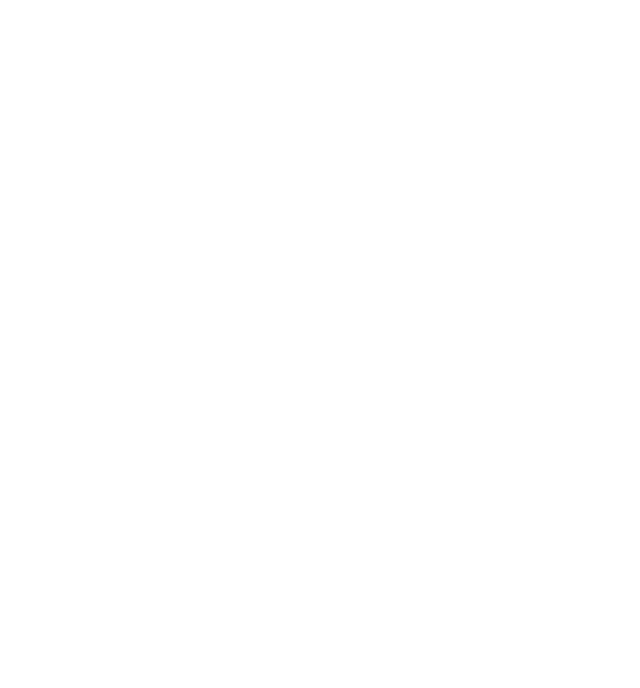
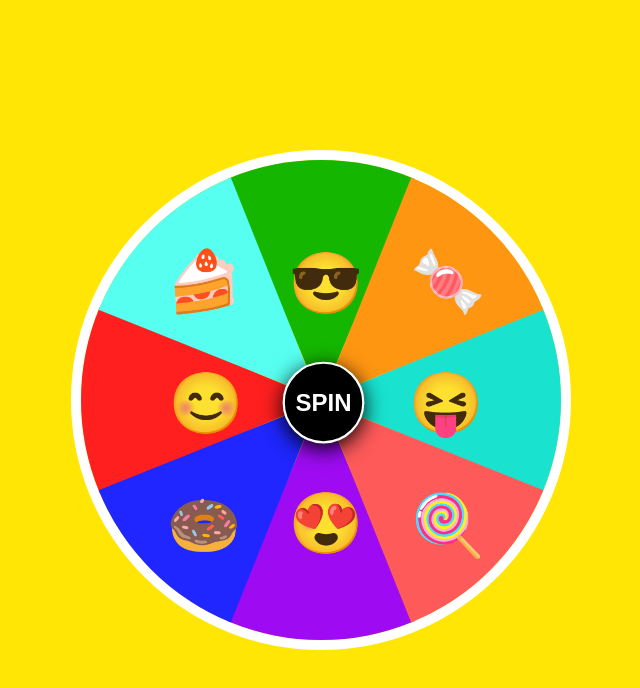
Before and after one commit to AlexandrosI/wheelie, a plain HTML site: page index.html in a window 1280 px wide. Shown: the whole page, without its empty margins (319-959 px from the left). Drawn offline with Linux system fonts and the light colour scheme.

Commit message:
Added CSS JS Wheelie Code

```diff
--- a/index.html
+++ b/index.html
@@ -4,9 +4,29 @@
     <meta charset="UTF-8">
     <meta http-equiv="X-UA-Compatible" content="IE=edge">
     <meta name="viewport" content="width=device-width, initial-scale=1.0">
+    <link rel="stylesheet" href="./style.css">
     <title>Document</title>
 </head>
 <body>
 
+    <div id="main" class="main">
+        <div id="wheel" class="wheel">
+               <div>
+                    <span class="span1"><p>😊</p></span>
+                    <span class="span2"><p>😝</p></span>
+                    <span class="span3"><p>😍</p></span>
+                    <span class="span4"><p>😎</p></span>
+
+                    <span class="span5"><p>🍩</p></span>
+                    <span class="span6"><p>🍭</p></span>
+                    <span class="span7"><p>🍰</p></span>
+                    <span class="span8"><p>🍬</p></span>
+              </div>
+         </div>
+
+         <button class="spin" onclick="letsSpin()">SPIN</button>
+   </div>
+
+   <script src="./script.js"></script>
 </body>
 </html>
--- /dev/null
+++ b/script.js
@@ -0,0 +1,10 @@
+function letsSpin() {
+
+    var x = 1024; //min value
+    var y = 9999; //max value
+
+    var deg = Math.floor(Math.random() * (x - y)) + y;
+
+    document.getElementById('wheel').style.transform = "rotate("+deg+"deg)";
+
+}
--- /dev/null
+++ b/style.css
@@ -0,0 +1,127 @@
+* {
+    margin: 0;
+    padding: 0;
+    box-sizing: border-box;
+    outline: none;
+}
+body {
+    font-family: sans-serif;
+    display: flex;
+    justify-content: center;
+    align-items: center;
+    height: 100vh;
+    overflow: hidden;
+    background: #ffe605;
+    background-size: cover;
+}
+.main {
+    position: relative;
+    width: 500px;
+    height: 500px;
+}
+.wheel {
+    width: 100%;
+    height: 100%;
+    position: relative;
+    border-radius: 50%;
+    border: 10px solid #fff;
+    overflow: hidden;
+    transition: all ease 4s;
+}
+span {
+    width: 50%;
+    height: 50%;
+    display: inline-block;
+    position: absolute;
+}
+.span1 {
+   clip-path: polygon(0 92%, 100% 50%, 0 8%);
+   background-color: #ff1f1f;
+   top: 120px;
+   left: 0;
+}
+.span2 {
+    clip-path: polygon(100% 92%, 0 50%, 100% 8%);
+    background-color: #19e3cf;
+    top: 120px;
+    right: 0;
+ }
+ .span3 {
+    clip-path: polygon(50% 0%, 8% 100%, 92% 100%);
+    background-color: #9e0bf3;
+    bottom: 0;
+    left: 120px;
+ }
+ .span4 {
+    clip-path: polygon(50% 100%, 92% 0, 8% 0);
+    background-color: #15b600;
+    top: 0;
+    left: 120px;
+ }
+.span5 {
+    clip-path: polygon(0 40%, 100% 0%, 60% 100%);
+    background-color: #1f26ff;
+    bottom: -2px;
+    right: 242px;
+ }
+.span6 {
+    clip-path: polygon(40% 100%, 0 0%, 100% 40%);
+    background-color: #ff5a5a;
+    bottom: -2px;
+    left: 242px;
+ }
+ .span7 {
+    clip-path: polygon(60% 0, 100% 100%, 0 60%);
+    background-color: #57fff1;
+    top: -2px;
+    right: 242px;
+ }
+ .span8 {
+    clip-path: polygon(0 100%, 100% 60%, 40% 0);
+    background-color: #ff9612;
+    top: -2px;
+    left: 242px;
+ }
+ span p{
+     width: 65px;
+     height: 65px;
+     font-size: 60px;
+     text-align: center;
+     position: absolute;
+     top: 50%;
+     left: 50%;
+     transform: translate(-50%, -50%);
+ }
+ .spin {
+     position: absolute;
+     top: 43%;
+     left: 43%;
+     width: 75px;
+     height: 75px;
+     border-radius: 50%;
+     border: 2px solid #fff;
+     background-color: black;
+     color: #fff;
+     box-shadow: 0 5px 20px #000;
+     font-weight: bold;
+     font-size: 22px;
+     cursor: pointer;
+     animation: pulse 2s infinite;
+ }
+@keyframes pulse {
+    0% {
+    transform: scale3d(1, 1, 1);
+    }
+    50% {
+    transform: scale3d(1.09, 1.09, 1.09);
+    }
+    100% {
+    transform: scale3d(1, 1, 1);
+    }
+  }
+ .spin:active {
+     width: 70px;
+     height: 70px;
+     font-size: 20px;
+     background: #ffe605;
+ }
```
